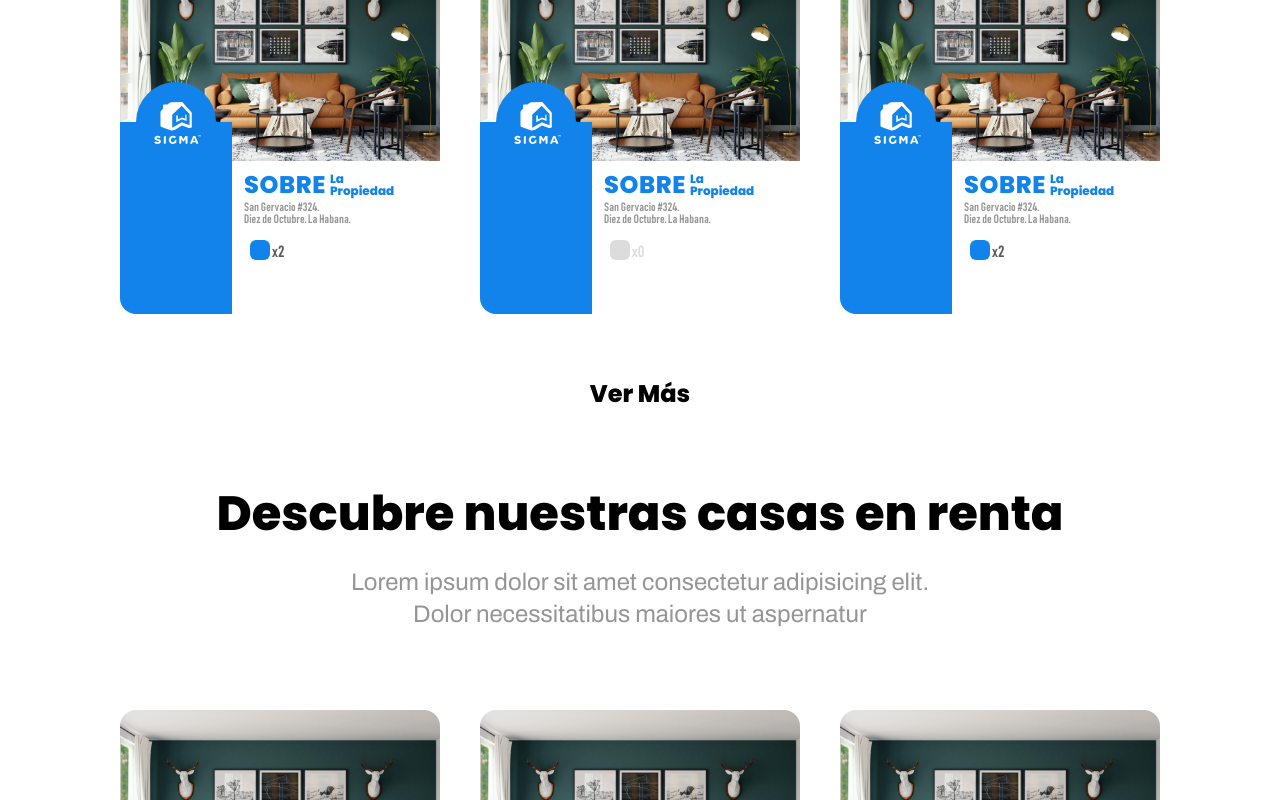
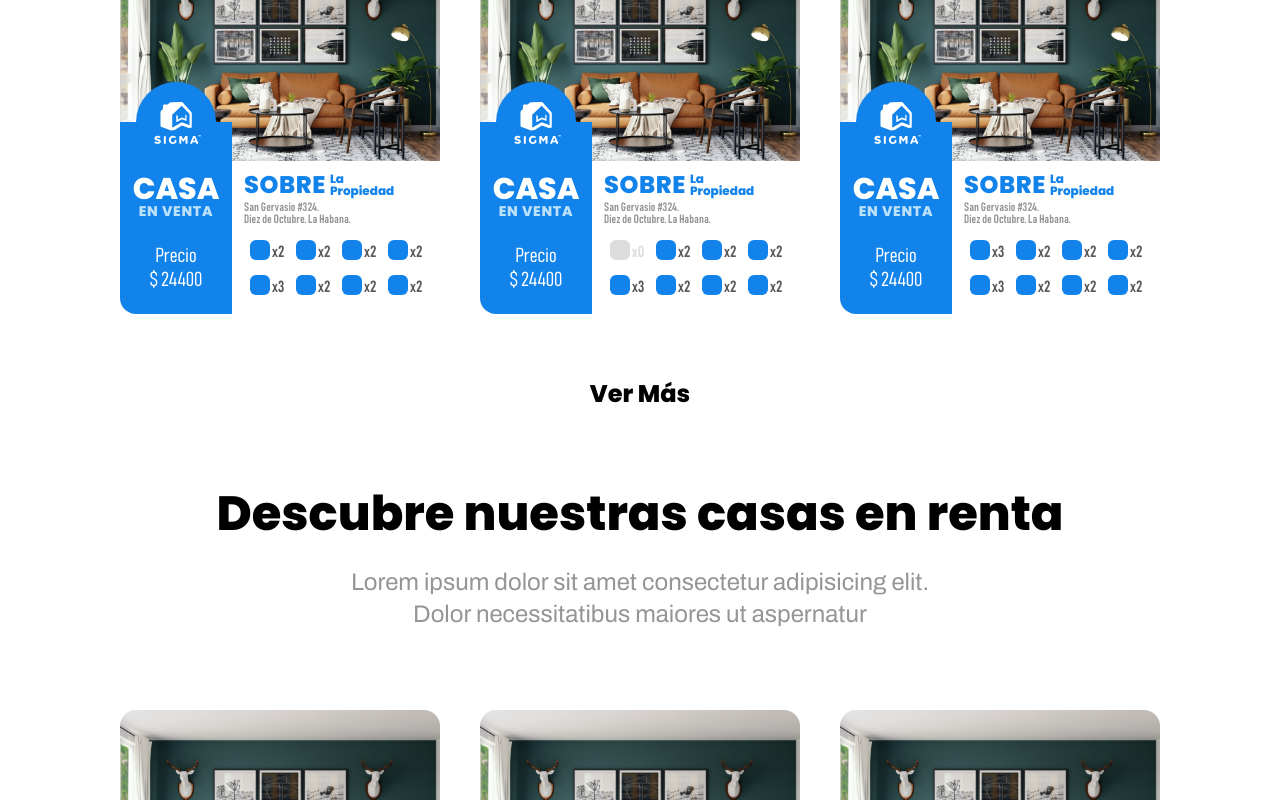
Before and after one commit to pvidubs/sigma, a Vue app: page / in a window 1280 px wide. Shown: the part 820-1620 px from the top of the page. Built offline with nearby package versions, Linux system fonts and the light colour scheme.

Commit message:
adding details to post-card

```diff
--- a/src/components/Popular.vue
+++ b/src/components/Popular.vue
@@ -20,54 +20,69 @@ defineProps({
     >
         <PostCard
             :buy="buy"
-            street="San Gervacio"
-            address-number="324"
-            first-corner="Virtudes"
-            second-corner="Esperanza Gomez"
-            residence="Diez de Octubre"
-            province="La Habana"
-            :bedroom="2"
-            :dininroom="2"
-            :kitchen="2"
-            :garage="2"
-            :bathroom="3"
-            :livingroom="2"
-            :garden="2"
-            :pool="2"
+            :address="{
+                street: 'San Gervasio',
+                number: '324',
+                firstCorner: 'Virtudes',
+                secondCorner: 'Esperanza Gomez',
+                residence: 'Diez de Octubre',
+                province: 'La Habana',
+            }"
+            :details="{
+                bedroom: 2,
+                dininroom: 2,
+                kitchen: 2,
+                garage: 2,
+                bathroom: 3,
+                livingroom: 2,
+                garden: 2,
+                pool: 2,
+            }"
+            :price="24400"
         />
         <PostCard
             :buy="buy"
-            street="San Gervacio"
-            address-number="324"
-            first-corner="Virtudes"
-            second-corner="Esperanza Gomez"
-            residence="Diez de Octubre"
-            province="La Habana"
-            :bedroom="0"
-            :dininroom="2"
-            :kitchen="2"
-            :garage="2"
-            :bathroom="3"
-            :livingroom="2"
-            :garden="2"
-            :pool="2"
+            :address="{
+                street: 'San Gervasio',
+                number: '324',
+                firstCorner: 'Virtudes',
+                secondCorner: 'Esperanza Gomez',
+                residence: 'Diez de Octubre',
+                province: 'La Habana',
+            }"
+            :details="{
+                bedroom: 0,
+                dininroom: 2,
+                kitchen: 2,
+                garage: 2,
+                bathroom: 3,
+                livingroom: 2,
+                garden: 2,
+                pool: 2,
+            }"
+            :price="24400"
         />
         <PostCard
             :buy="buy"
-            street="San Gervacio"
-            address-number="324"
-            first-corner="Virtudes"
-            second-corner="Esperanza Gomez"
-            residence="Diez de Octubre"
-            province="La Habana"
-            :bedroom="2"
-            :dininroom="2"
-            :kitchen="2"
-            :garage="2"
-            :bathroom="3"
-            :livingroom="2"
-            :garden="2"
-            :pool="2"
+            :address="{
+                street: 'San Gervasio',
+                number: '324',
+                firstCorner: 'Virtudes',
+                secondCorner: 'Esperanza Gomez',
+                residence: 'Diez de Octubre',
+                province: 'La Habana',
+            }"
+            :details="{
+                bedroom: 3,
+                dininroom: 2,
+                kitchen: 2,
+                garage: 2,
+                bathroom: 3,
+                livingroom: 2,
+                garden: 2,
+                pool: 2,
+            }"
+            :price="24400"
         />
     </div>
     <div class="text-center mt-10 lg:mt-16 font-poppins font-extrabold text-sm lg:text-2xl">
--- a/src/components/PostCard.vue
+++ b/src/components/PostCard.vue
@@ -4,23 +4,10 @@ import { computed } from 'vue';
 
 const props = defineProps({
     buy: Boolean,
+    address: Object,
+    details: Object,
     price: Number,
-    bedroom: Number,
-    dininroom: Number,
-    kitchen: Number,
-    garage: Number,
-    bathroom: Number,
-    livingroom: Number,
-    garden: Number,
-    pool: Number,
-    street: String,
-    firstCorner: String,
-    secondCorner: String,
-    addressNumber: String,
-    info: String,
-    price: Number,
-    residence: String,
-    province: String,
+    contact: String,
 });
 
 const bgColor = computed(() => {
@@ -51,7 +38,27 @@ const bgColor = computed(() => {
                         />
                     </div>
                 </div>
-                <div class="w-28 h-48" :class="bgColor"></div>
+                <div
+                    class="w-28 h-48 flex flex-col text-white px-3 py-5 text-center"
+                    :class="bgColor"
+                >
+                    <div
+                        class="flex-grow flex flex-col items-center font-poppins font-extrabold mt-8"
+                    >
+                        <span class="text-3xl leading-none">CASA</span>
+                        <span
+                            class="text-sm leading-none tracking-wider"
+                            :class="buy ? 'text-blue-100' : 'text-green-100'"
+                            >EN {{ buy ? 'VENTA' : 'RENTA' }}</span
+                        >
+                    </div>
+                    <div
+                        class="flex flex-col items-center font-bahnschrift font-extralight text-xl scoped-font-condensed"
+                    >
+                        <span class="leading-none">Precio</span>
+                        <span>$ {{ price }}</span>
+                    </div>
+                </div>
             </div>
             <div class="w-44 xl:w-52 h-full absolute right-0 px-3 pt-2 pb-4 flex flex-col">
                 <div
@@ -64,29 +71,29 @@ const bgColor = computed(() => {
                         <h4>Propiedad</h4>
                     </div>
                 </div>
-
                 <div
                     class="mb-3 font-bahnschrift font-semibold text-xs leading-none text-gray-200 scoped-font-condensed scoped-font-10px"
                 >
-                    <span class="">{{ street }} #{{ addressNumber }}.</span>
+                    <span class="">{{ address.street }} #{{ address.number }}.</span>
                     <br />
-                    <span>{{ residence }}. {{ province }}.</span>
+                    <span>{{ address.residence }}. {{ address.province }}.</span>
                 </div>
-
                 <div
                     class="font-bahnschrift font-semibold grid grid-cols-4 grid-rows-2 grow gap-y-2"
                 >
-                    <div class="h-5 flex place-self-center scoped-gap">
+                    <div
+                        v-for="(value, index) in details"
+                        :key="index"
+                        class="h-5 flex place-self-center scoped-gap"
+                    >
                         <div
                             class="w-5 h-5 rounded-md"
-                            :class="bedroom > 0 ? bgColor : 'bg-gray-100'"
-                        >
-                            <PostIcon icon="bedroom" />
-                        </div>
+                            :class="value > 0 ? bgColor : 'bg-gray-100'"
+                        ></div>
                         <span
                             class="scoped-font-condensed"
-                            :class="bedroom > 0 ? 'text-gray-300' : 'text-gray-100'"
-                            >x{{ bedroom }}</span
+                            :class="value > 0 ? 'text-gray-300' : 'text-gray-100'"
+                            >x{{ value }}</span
                         >
                     </div>
                 </div>
```
